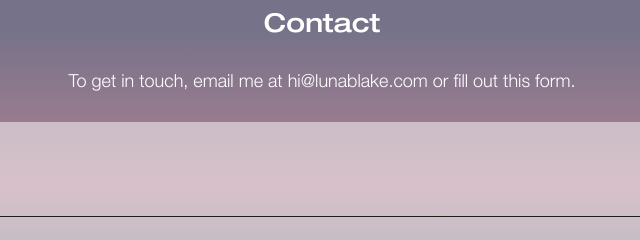
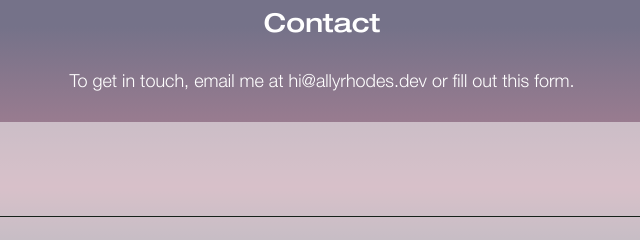
Before and after one commit to allyrhodesdev/allyrhodes.dev, a plain HTML site: page contact.html in a window 1280 px wide. Shown: the part 133-373 px from the top of the page, 318-958 px from the left. Drawn offline with Linux system fonts and the light colour scheme; a script that the page names is missing; files whose address does not match are found by name; a web font is replaced by a local one.

Commit message:
update email address in contact.html

```diff
--- a/contact.html
+++ b/contact.html
@@ -79,7 +79,7 @@
 
             <h1 class="page-header">Contact</h1>
 
-            <p>To get in touch, email me at <span id="email-description" onclick="copyEmail()">hi@lunablake.com</span> or fill out this form.</p>
+            <p>To get in touch, email me at <span id="email-description" onclick="copyEmail()">hi@allyrhodes.dev</span> or fill out this form.</p>
 
             <!-- Form -->
             <form aria-activedescendant=" " class="kwes-form" action="https://kwesforms.com/api/foreign/forms/WcoRfA7KDOxLm0pREYhu" method="post">
```
